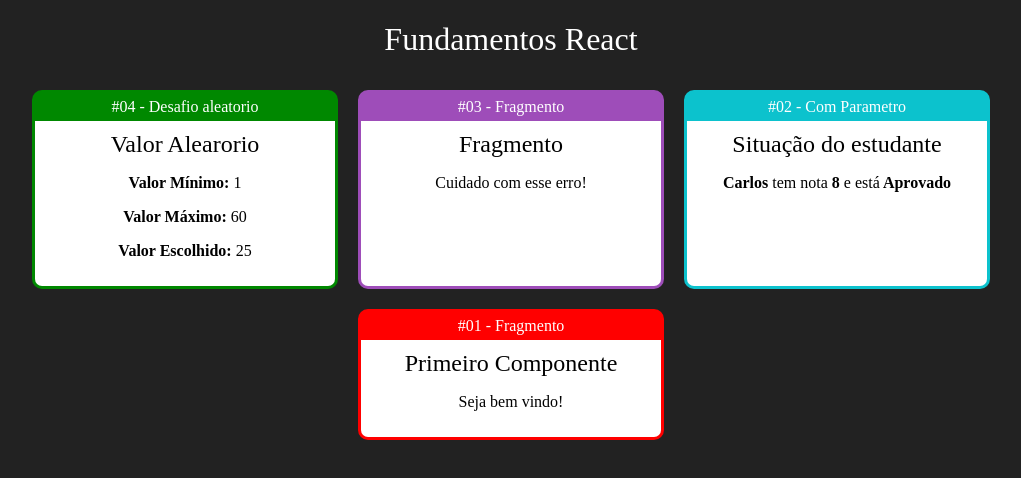
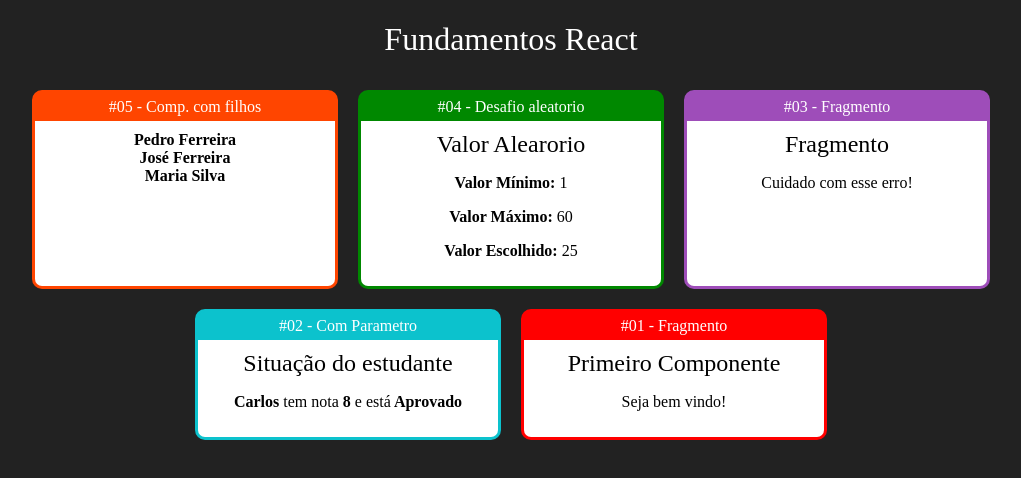
Before and after one commit to MenezesC137/Fundamentals_React, a React (Create React App) app: page / in a window 1280 px wide. Shown: the top 478 px of the page, without its empty margins (129-1150 px from the left). Built offline with nearby package versions, Linux system fonts and the light colour scheme; a web font is replaced by a local one.

Commit message:
Comp. com Filho

```diff
--- a/src/App.jsx
+++ b/src/App.jsx
@@ -6,6 +6,7 @@ import Primeiro from "./components/basicos/Primeiro";
 import ComParametro from "./components/basicos/ComParametro";
 import Fragmento from "./components/basicos/Fragmento";
 import Aleatorio from "./components/basicos/Aleatorio";
+import Familia from "./components/basicos/Familia";
 
 
 export default (_) => (
@@ -13,6 +14,10 @@ export default (_) => (
     <h1>Fundamentos React</h1>
 
     <div className="Cards">
+
+        <Card titulo="#05 - Comp. com filhos" color="#FF4500">
+            <Familia sobrenome="Ferreira"/>
+        </Card>
 
         <Card titulo="#04 - Desafio aleatorio" color="#080">
             <Aleatorio min={1} max={60}/>
--- /dev/null
+++ b/src/components/basicos/Familia.jsx
@@ -0,0 +1,13 @@
+import React from "react";
+import FamiliaMembro from "./FamiliaMembro";
+
+export default props =>{
+
+    return (
+        <div>
+            <FamiliaMembro nome="Pedro " sobrenome={props.sobrenome}/>
+            <FamiliaMembro nome="José"  {...props}/>
+            <FamiliaMembro nome="Maria"  sobrenome="Silva"/>
+        </div>
+    )
+}
--- /dev/null
+++ b/src/components/basicos/FamiliaMembro.jsx
@@ -0,0 +1,10 @@
+import React from "react";
+
+export default props =>{
+
+    return (
+        <div>
+            <strong>{props.nome} {props.sobrenome}</strong>
+        </div>
+    )
+}
```
